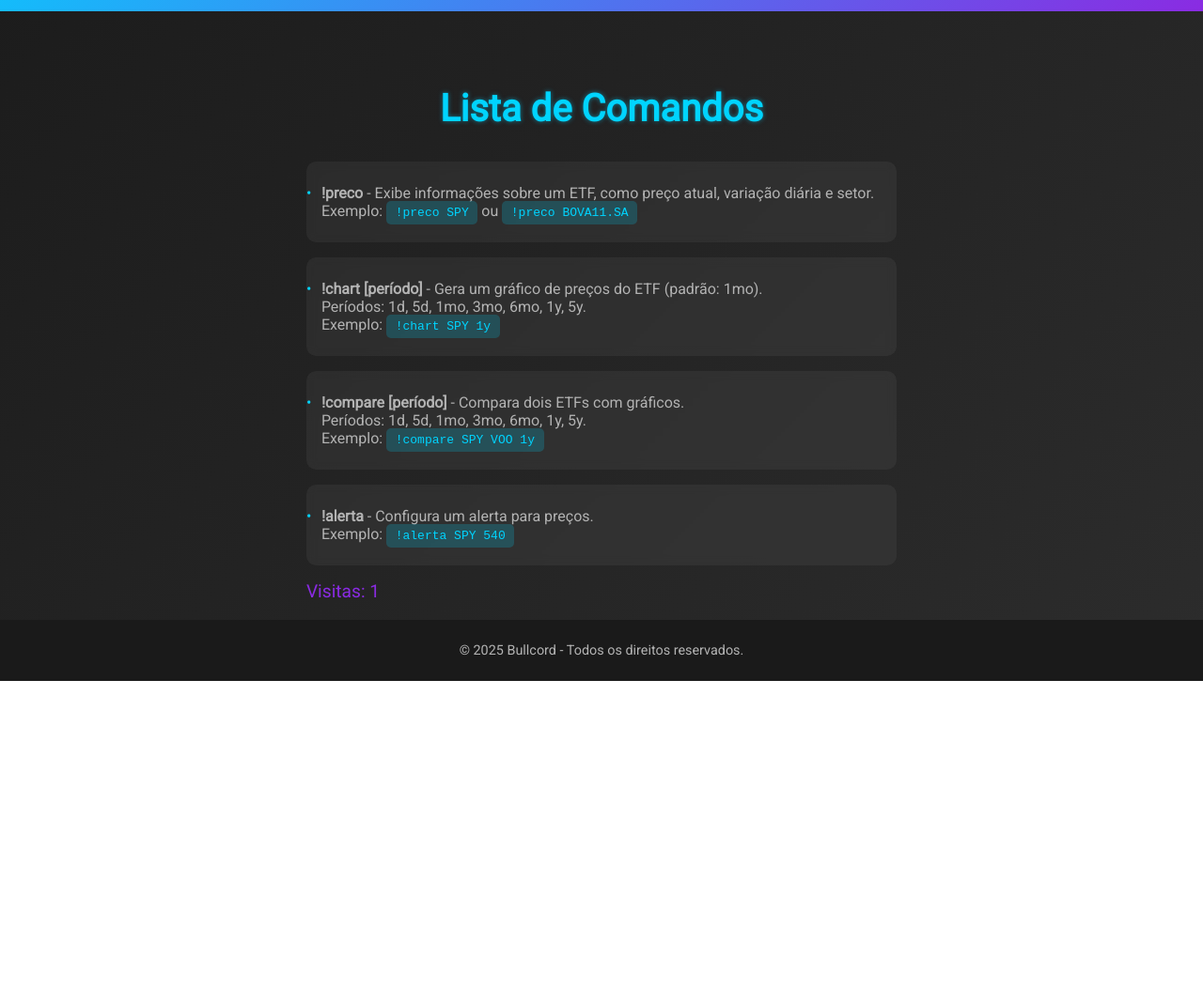
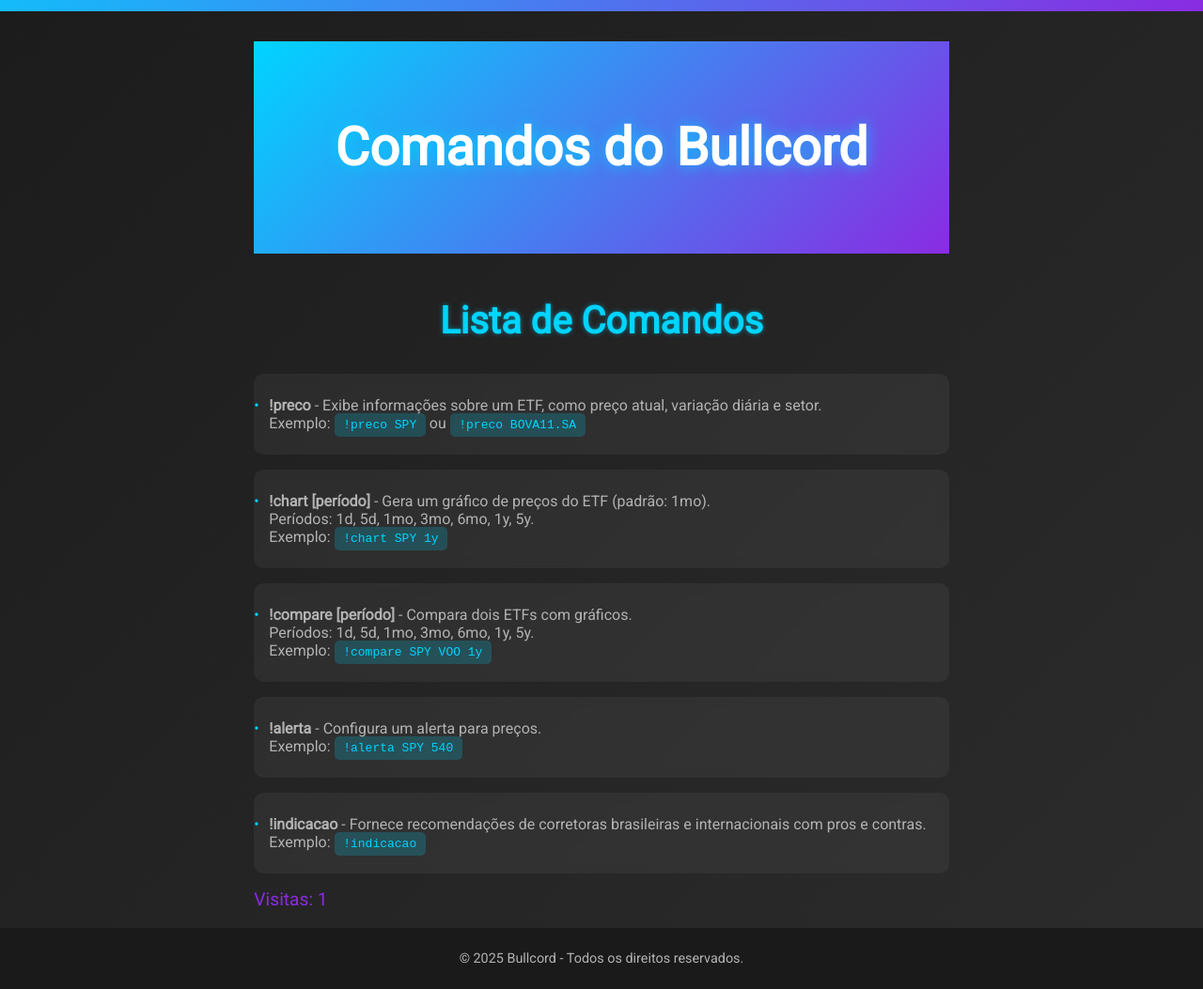
Before and after one commit to lipereis/bullcord, a plain HTML site: page bot_Website/commands.html in a window 1280 px wide. Shown: the part 280-1333 px from the top of the page at 94% size. Before the commit the page ends 1005 px from the top, so only its background shows below. Drawn offline with Linux system fonts and the light colour scheme.

Commit message:
Add files via upload

```diff
--- a/bot_Website/commands.html
+++ b/bot_Website/commands.html
@@ -27,6 +27,9 @@
   </header>
 
   <section class="content">
+    <header class="hero">
+      <h1>Comandos do Bullcord</h1>
+    </header>
     <h2>Lista de Comandos</h2>
     <ul class="command-list">
       <li><strong>!preco <ticker></strong> - Exibe informações sobre um ETF, como preço atual, variação diária e setor.<br>Exemplo: <code>!preco SPY</code> ou <code>!preco BOVA11.SA</code></li>
@@ -35,6 +38,7 @@
             <ticker2> [período]</strong> - Compara dois ETFs com gráficos.<br>Períodos: 1d, 5d, 1mo, 3mo, 6mo, 1y, 5y.<br>Exemplo: <code>!compare SPY VOO 1y</code></li>
       <li><strong>!alerta <ticker>
             <preço></strong> - Configura um alerta para preços.<br>Exemplo: <code>!alerta SPY 540</code></li>
+      <li><strong>!indicacao</strong> - Fornece recomendações de corretoras brasileiras e internacionais com pros e contras.<br>Exemplo: <code>!indicacao</code></li>
     </ul>
   </section>
 
```
